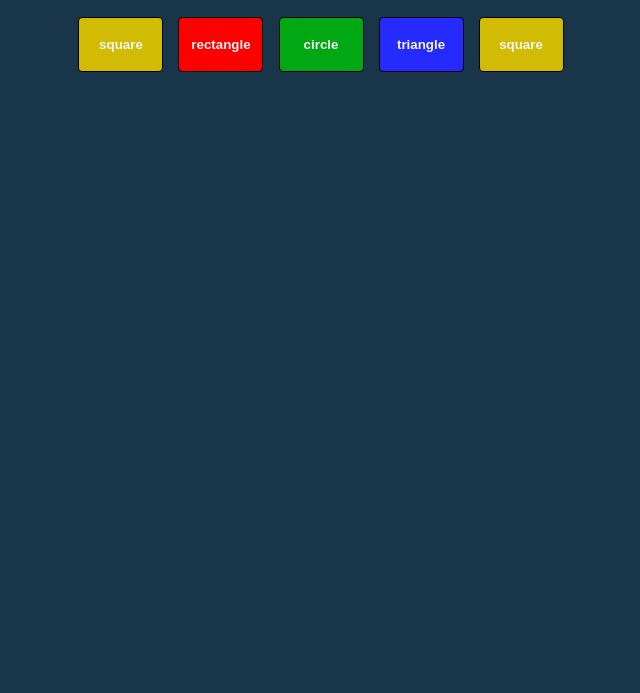
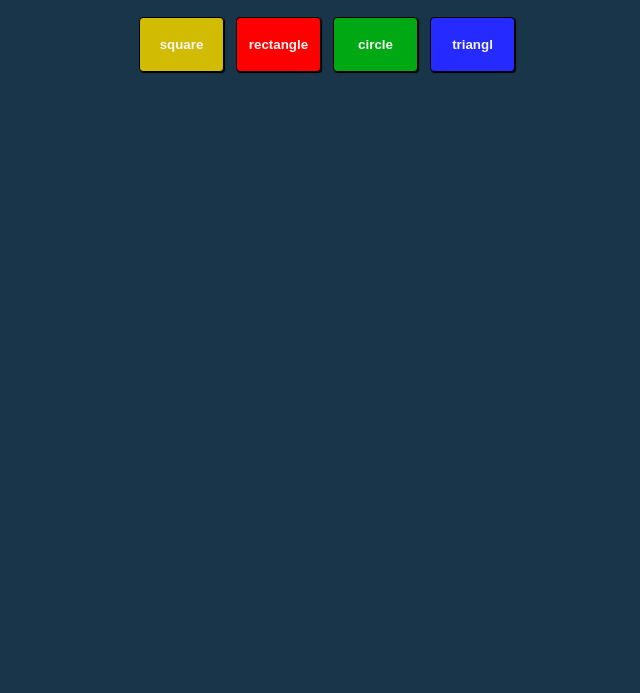
Before and after one commit to machego/JS-DOM-shapes, a plain HTML site: page index.html in a window 1280 px wide. Shown: the part 107-800 px from the top of the page, without its empty margins (319-959 px from the left). Drawn offline with Linux system fonts and the light colour scheme.

Commit message:
update JS DOM code

```diff
--- a/index.css
+++ b/index.css
@@ -5,37 +5,23 @@ body {
     font-weight: 50;
     font-size: 25px;
     font-family: monospace;
+    text-shadow: 1px 1px 1px black;
+    color: #c5b416;
 }
 
 .shapes {
-    background-color: #193549;;
-
+    background-color: #193549;
 }
 
 .btn {
     width: 85px;
     height: 55px;
+    margin-left: 12px;
     border: 1px solid black;
     border-radius: 4px;
     color: whitesmoke;
     background-color: silver;
     font-weight: 600;
-}
-
-#square-btn {
-    background-color: #d1bb03;
-}
-
-#rectangle-btn {
-    background-color: red;
-}
-
-#circle-btn {
-    background-color: #00a913;
-}
-
-#triangle-btn {
-    background-color: #252aff;
 }
 
 .container {
--- a/index.html
+++ b/index.html
@@ -12,20 +12,11 @@
 
     <h1>JS DOM shapes</h1>
 
-    <div class="shapes">
-        <button class="btn" id="square-btn">square</button>
-        <button class="btn" id="rectangle-btn">rectangle</button>
-        <button class="btn" id="circle-btn">circle</button>
-        <button class="btn" id="triangle-btn">triangle</button>
-
-    </div>
+    <div class="shapes"></div>
 
     <div class="container">
         <div class="newShapes"></div>
-
     </div>
-
-
 
     <script src="index.js"></script>
 
--- a/index.js
+++ b/index.js
@@ -1,21 +1,17 @@
-const squareBtn = document.getElementById('square-btn');
-const rectangleBtn = document.getElementById('rectangle-btn');
-const circleBtn = document.getElementById('circle-btn');
-const triangleBtn = document.getElementById('triangle-btn');
 
-// button square
-const button = document.createElement('button');
-button.className = 'btn';
-button.idName = 'square-btn';
+// square  button
+const squareBtn = document.createElement('button');
+squareBtn.className = 'btn';
+squareBtn.id = 'square-btn';
+const textSquare = document.createTextNode('square')
+squareBtn.appendChild(textSquare);
+squareBtn.style.backgroundColor = '#d1bb03';
+squareBtn.style['boxShadow'] = '1px 1px 1px black';
 
-const text = document.createTextNode('square')
-button.appendChild(text);
-button.style.backgroundColor = '#d1bb03';
+document.querySelector('.shapes').appendChild(squareBtn)
+console.log(squareBtn)
 
-document.querySelector('.shapes').appendChild(button)
-
-
-
+// generate Square shape
 squareBtn.addEventListener('click', () => {
     const div = document.createElement('div');
     div.className = 'square';
@@ -24,11 +20,27 @@ squareBtn.addEventListener('click', () => {
     div.style.marginTop = '20px';
     div.style.marginBottom = '20px';
     div.style.backgroundColor = '#d1bb03';
+    div.style['boxShadow'] = '2px 2px 1px black';
 
     document.querySelector('.newShapes').appendChild(div)
 
 })
 
+
+// rectangle  button
+const rectangleBtn = document.createElement('button');
+rectangleBtn.className = 'btn';
+rectangleBtn.id = 'rectangle-btn';
+const textRectangle = document.createTextNode('rectangle')
+rectangleBtn.appendChild(textRectangle);
+rectangleBtn.style.backgroundColor = 'red';
+rectangleBtn.style['boxShadow'] = '1px 1px 1px black';
+
+document.querySelector('.shapes').appendChild(rectangleBtn)
+console.log(rectangleBtn)
+
+
+// generate rectangle shape
 rectangleBtn.addEventListener('click', () => {
     const div = document.createElement('div');
     div.className = 'rectangle';
@@ -37,10 +49,27 @@ rectangleBtn.addEventListener('click', () => {
     div.style.marginTop = '20px';
     div.style.marginBottom = '20px';
     div.style.backgroundColor = 'red';
+    div.style['boxShadow'] = '2px 2px 1px black';
 
     document.querySelector('.newShapes').appendChild(div);
 })
 
+
+
+// circle  button
+const circleBtn = document.createElement('button');
+circleBtn.className = 'btn';
+circleBtn.id = 'circle-btn';
+const textCircle = document.createTextNode('circle')
+circleBtn.appendChild(textCircle);
+circleBtn.style.backgroundColor = '#00a913';
+circleBtn.style['boxShadow'] = '1px 1px 1px black';
+
+document.querySelector('.shapes').appendChild(circleBtn)
+console.log(circleBtn)
+
+
+// generate circle shape
 circleBtn.addEventListener('click', () => {
     const div = document.createElement('div');
     div.className = 'circle';
@@ -50,10 +79,26 @@ circleBtn.addEventListener('click', () => {
     div.style.marginBottom = '20px';
     div.style.borderRadius = '50%';
     div.style.backgroundColor = '#00a913';
+    div.style['boxShadow'] = '2px 2px 1px black';
 
     document.querySelector('.newShapes').appendChild(div);
 })
 
+
+// triangle button
+const triangleBtn = document.createElement('button');
+triangleBtn.className = 'btn';
+triangleBtn.id = 'triangl-btn';
+const texttriangl = document.createTextNode('triangl')
+triangleBtn.appendChild(texttriangl);
+triangleBtn.style.backgroundColor = '#252aff';
+triangleBtn.style['boxShadow'] = '1px 1px 1px black';
+
+document.querySelector('.shapes').appendChild(triangleBtn)
+console.log(triangleBtn)
+
+
+// generate triangle shape
 triangleBtn.addEventListener('click', () => {
     const div = document.createElement('div');
     div.className = 'triangle';
@@ -63,6 +108,7 @@ triangleBtn.addEventListener('click', () => {
     div.style.marginBottom = '20px';
     div.style.border = '50px solid transparent';
     div.style.borderBottom = '100px solid #252aff';
+    div.style.filter = 'drop-shadow(1px 1px 1px black)';
 
     document.querySelector('.newShapes').appendChild(div);
 })
```
